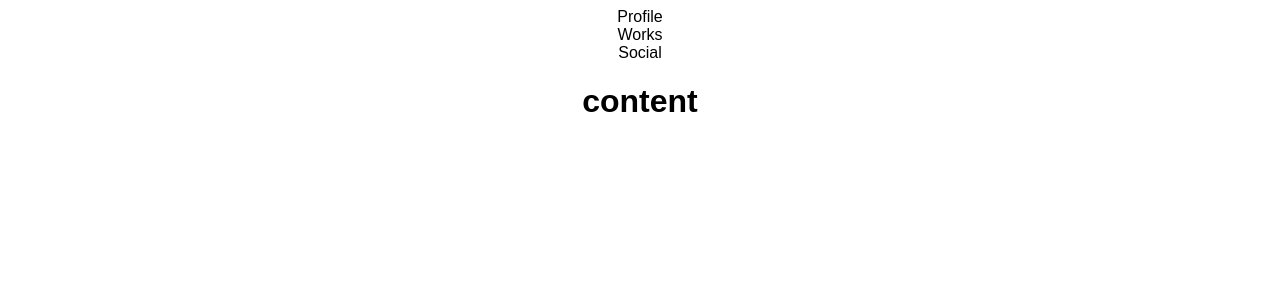
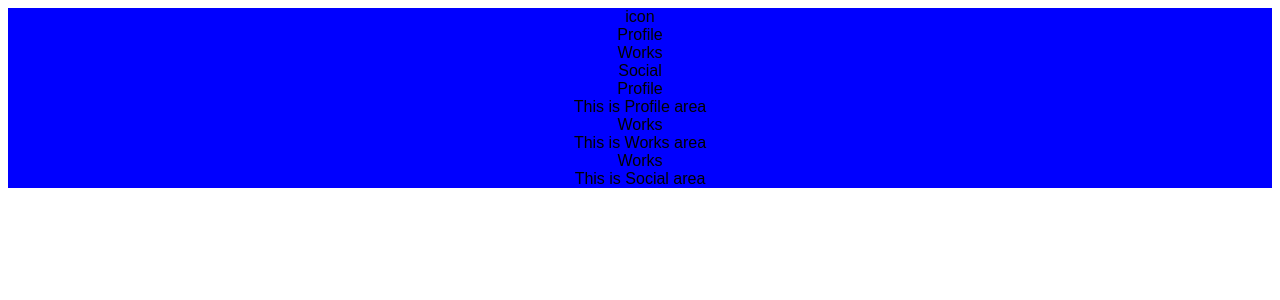
Before and after one commit to Yubon94/react-blog-site-past, a React app: page / in a window 1280 px wide. Shown: the top 300 px of the page. Built offline with nearby package versions, Linux system fonts and the light colour scheme; the HTML template or start-up script is replaced by a standard one.

Commit message:
htmlコンテンツの作成

```diff
--- a/src/App.js
+++ b/src/App.js
@@ -6,20 +6,28 @@ export default function App() {
     <div className="App">
       <div id="container">
         {/* menu area */}
-        <div id="menu-box">
-          <div className="menu-item">
-            Profile
-          </div>
-          <div className="menu-item">
-            Works
-          </div>
-          <div className="menu-item">
-            Social
+        <div id="menu-area">
+          <div className="icon">icon</div>
+          <div className="menu-box">
+            <div className="menu-item">Profile</div>
+            <div className="menu-item">Works</div>
+            <div className="menu-item">Social</div>
           </div>
         </div>
         {/* {content area} */}
-        <div className="content">
-          <h1>content</h1>
+        <div id="content-area">
+          <div className="content-box">
+            <div className="content-title">Profile</div>
+            <div className="content">This is Profile area</div>
+          </div>
+          <div className="content-box">
+            <div className="content-title">Works</div>
+            <div className="content">This is Works area</div>
+          </div>
+          <div className="content-box">
+            <div className="content-title">Works</div>
+            <div className="content">This is Social area</div>
+          </div>
         </div>
       </div>
     </div>
--- a/src/styles.css
+++ b/src/styles.css
@@ -1,4 +1,8 @@
 .App {
   font-family: sans-serif;
   text-align: center;
+
+  div {
+    background-color: blue;
+  }
 }
--- a/webpack.config.js
+++ b/webpack.config.js
@@ -1,15 +1,17 @@
+// プラグインを利用するためにwebpackを読み込んでおく
+// const webpack = require('webpack');
+
+// output.pathに絶対パスを指定する必要があるため、pathモジュールを読み込んでおく
+const path = require('path');
+
 module.exports = {
-  // モード値を production に設定すると最適化された状態で、
-  // development に設定するとソースマップ有効でJSファイルが出力される
-  //mode: "production",
-
   //エントリポイント（入力ファイル）
-  // entry: "./src/index.js",
-  // //出力先
-  // output: {
-  //   filename: "main.js",
-  //   path: path.resolve(__dirname, "dist")
-  // },
+  entry: "./src/index.js",
+  //出力先
+  output: {
+    filename: "main.js",
+    path: path.resolve(__dirname, "dist")
+  },
 
   module: {
     rules: [
```
Also changed, not shown: 1 other file (tests, documents, lock files or other folders).
